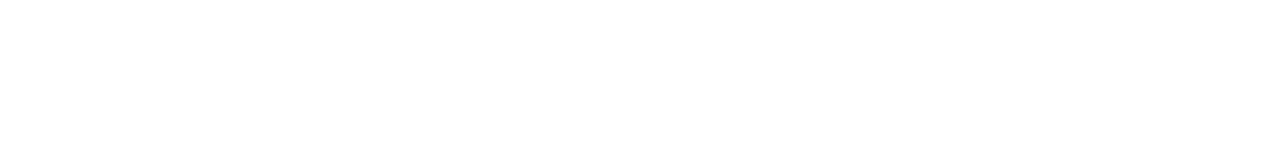
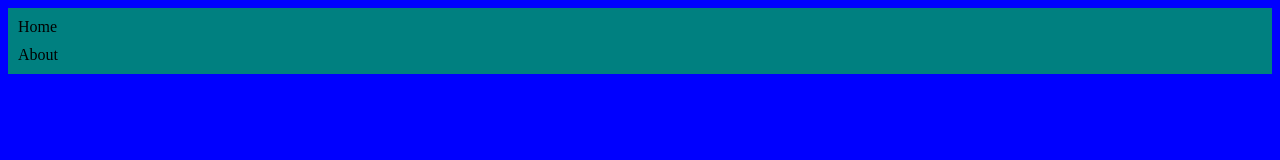
Before and after one commit to jbason01/project_1, a plain HTML site: page index.html in a window 1280 px wide. Drawn offline with Linux system fonts and the light colour scheme.

Commit message:
Background and Nav Bar

```diff
--- a/index.html
+++ b/index.html
@@ -7,6 +7,9 @@
     <title>Document</title>
 </head>
 <body>
-
+    <nav>
+        <div>Home</div>
+        <div>About</div>
+    </nav>
 </body>
 </html>
--- a/style.css
+++ b/style.css
@@ -0,0 +1,15 @@
+body {
+    display: grid;
+    grid-template-columns: 1fr 3fr;
+    background-color: blue;
+}
+
+nav {
+    grid-column: 1/3;
+    background-color: teal;
+
+}
+
+nav div {
+    margin: 10px;
+}
```
